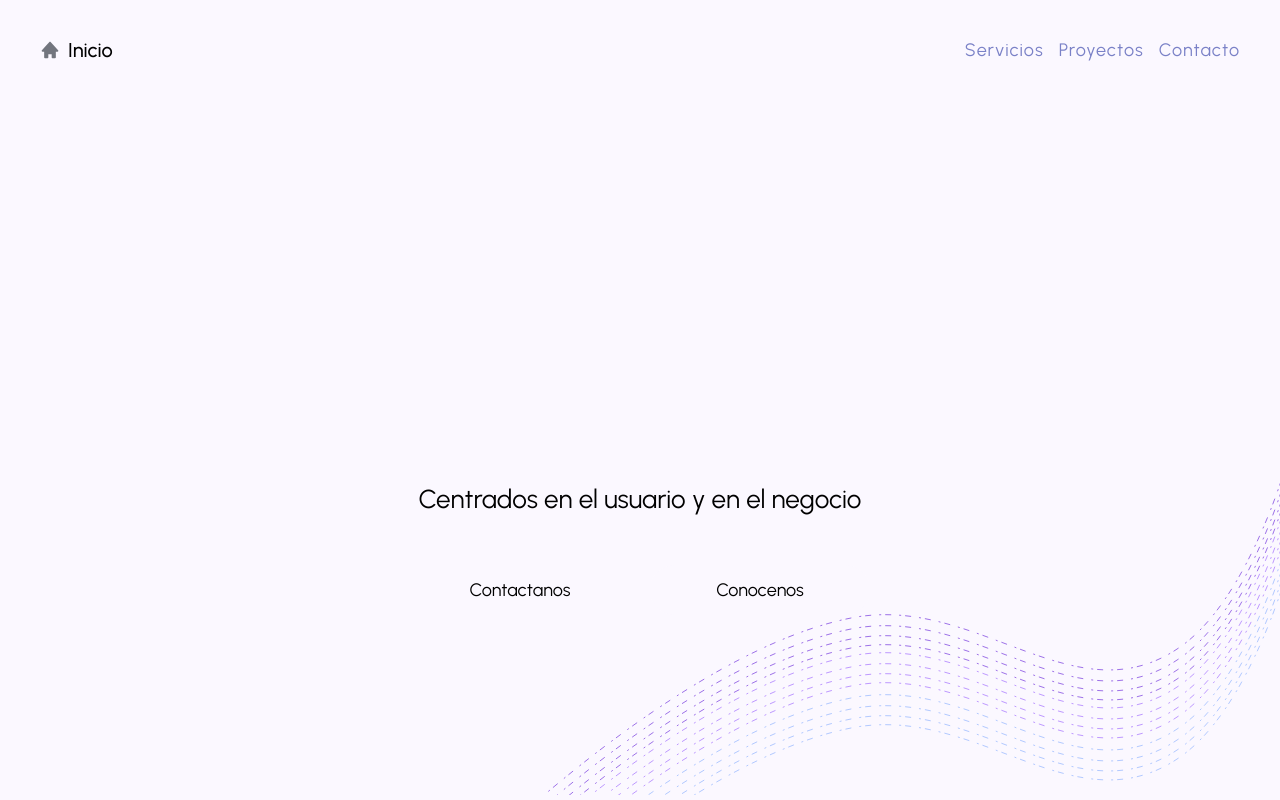
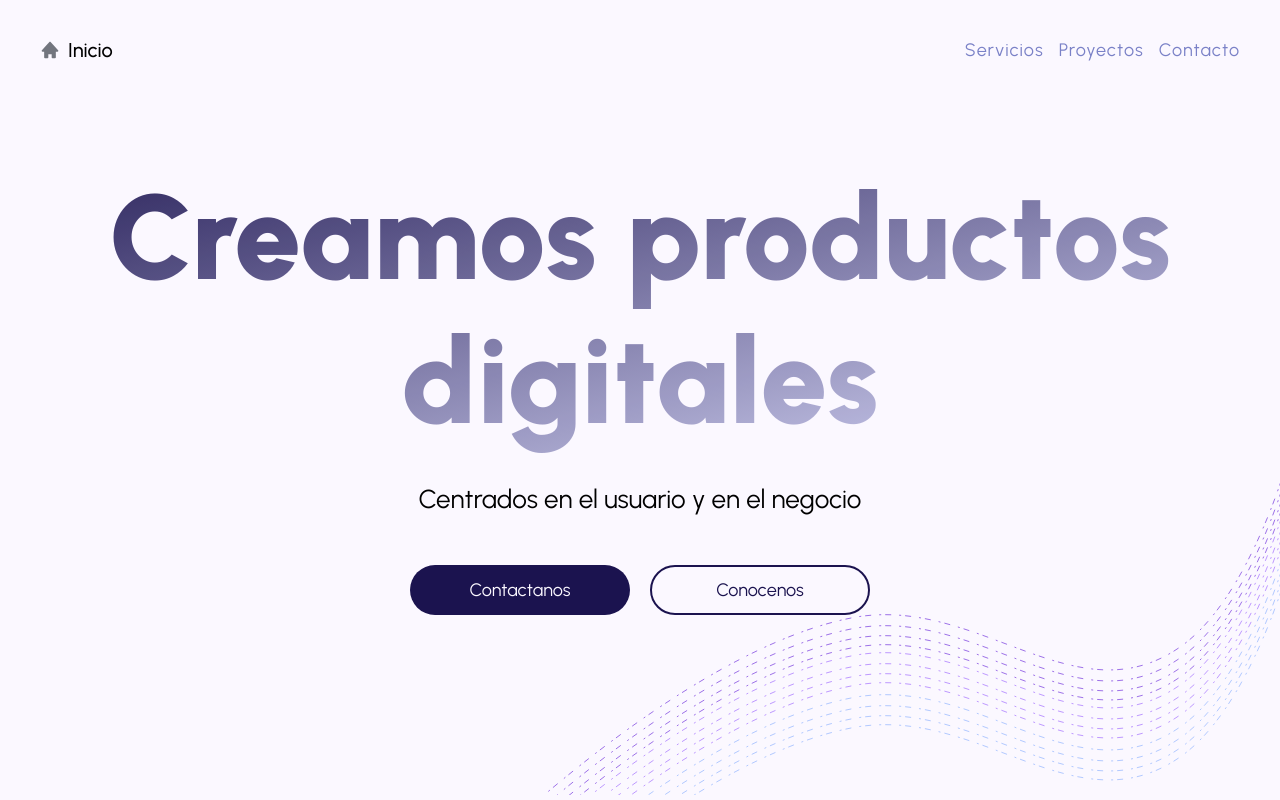
Before and after one commit to 2piradrian/cswap-web, an Astro site: page / in a window 1280 px wide. Built offline with nearby package versions, Linux system fonts and the light colour scheme; Astro itself is replaced by a stand-in of ours.

Commit message:
renaming variables

```diff
--- a/src/components/filled-anchor-button/style.module.css
+++ b/src/components/filled-anchor-button/style.module.css
@@ -1,12 +1,12 @@
 .container {
     height: 50px;
-    background-color: var(--main);
+    background-color: var(--primary);
     padding: 5px 10px;
     border-radius: 25px;
     border: 0px;
     cursor: pointer;
     text-decoration: none;
-    color: var(--on-main);
+    color: var(--on-primary);
 
     display: flex;
     justify-content: center;
--- a/src/components/gradient-title/style.module.css
+++ b/src/components/gradient-title/style.module.css
@@ -3,7 +3,7 @@
 	font-size: 120px;
 	font-weight: 900;
 	padding: 10px 25px;
-	background: linear-gradient(to right bottom, var(--main), var(--secondary));
+	background: linear-gradient(to right bottom, var(--primary), var(--secondary));
 	opacity: 0.95;
 	-webkit-background-clip: text;
 	background-clip: text;
--- a/src/components/outlined-anchor-button/style.module.css
+++ b/src/components/outlined-anchor-button/style.module.css
@@ -6,8 +6,8 @@
     border: 0px;
     cursor: pointer;
     text-decoration: none;
-    color: var(--main);
-    border: 2px solid var(--main);
+    color: var(--primary);
+    border: 2px solid var(--primary);
 
     display: flex;
     justify-content: center;
--- a/src/styles/var.css
+++ b/src/styles/var.css
@@ -1,14 +1,20 @@
 :root {
+
 	--primary: #1B134F;
  	--on-primary: #FBF8FF;
+
+	--background: #FBF8FF;
 	--on-background: #1B134F ;
-	--background: #FBF8FF;
+
 	--secondary: #DCDDFE ;
 	--on-secondary: #5E617D;
+
 	--tertiary: #7A81C7 ;
 	--on-tertiary: #DCDDFE;
+
 	--container: #FBF8FF;
 	--on-container: #5E617D;
 
 	--max-width: 1366px;
+
 }
```
